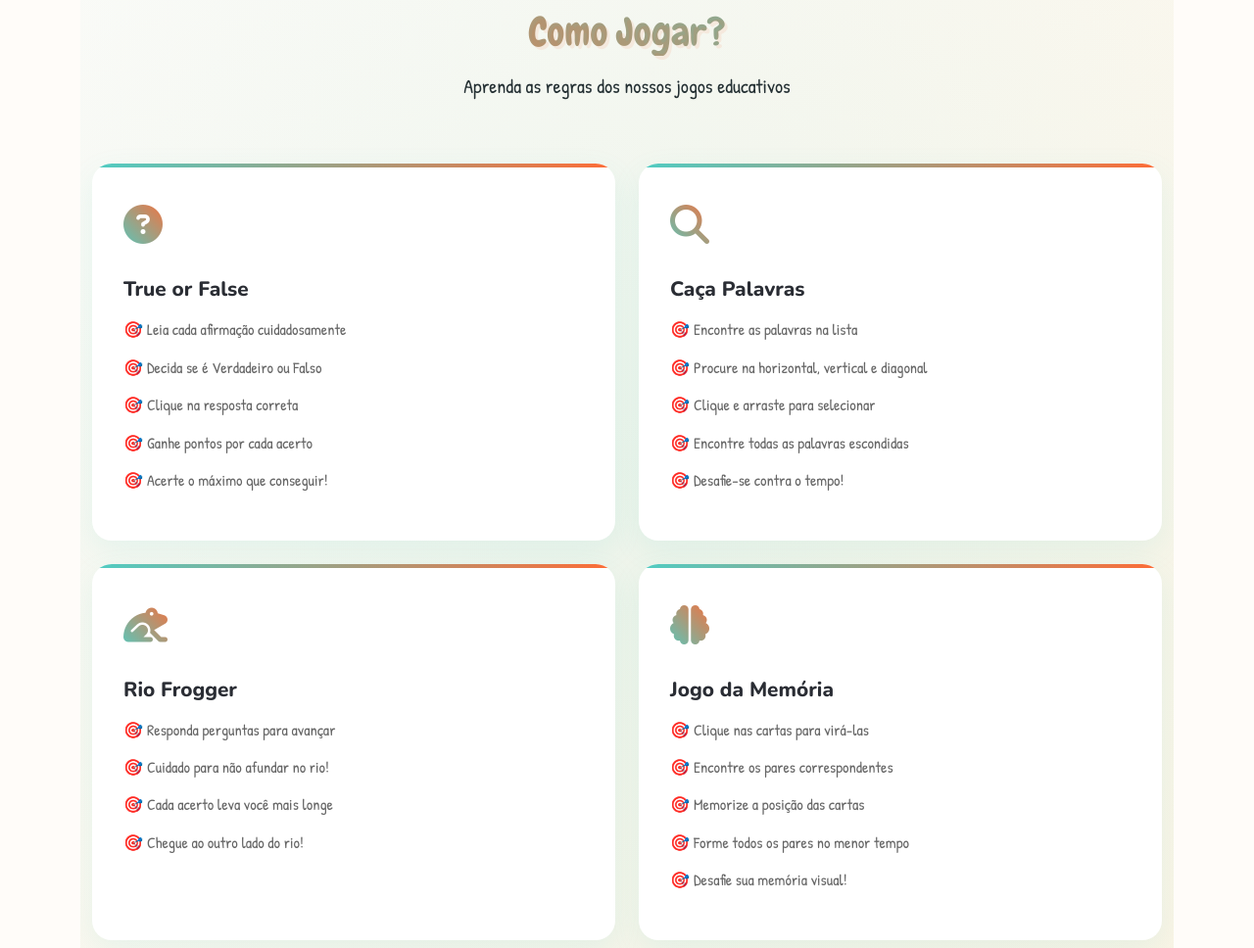
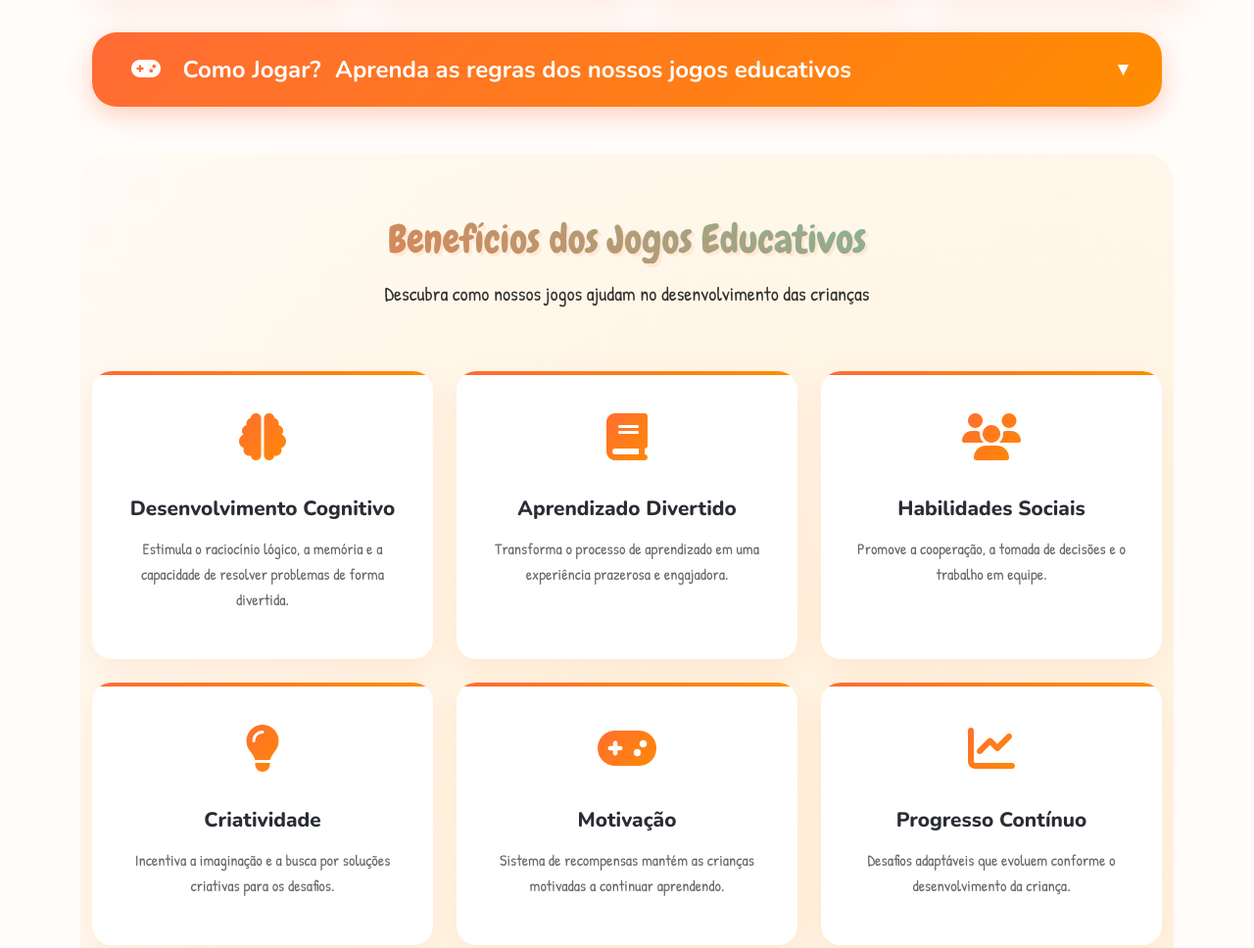
Before and after one commit to Nicolas4886/TCC-Site, a plain HTML site: page home.html in a window 1280 px wide. Shown: the part 1024-1992 px from the top of the page at 98% size. Drawn offline with nearby package versions, Linux system fonts and the light colour scheme.

Commit message:
Add files via upload

```diff
--- a/home.html
+++ b/home.html
@@ -99,8 +99,8 @@
 
         /* Seção principal */
         .main-content {
-            margin-top: 0; /* REMOVIDO margin-top anterior */
-            padding-top: 20px; /* Adicionado padding interno */
+            margin-top: 0;
+            padding-top: 20px;
         }
 
         /* Cards-jogos */
@@ -206,126 +206,117 @@
             font-family: 'Nunito', sans-serif;
         }
 
-        /* Regras dos jogos */
-        .regras-section {
-            padding: 3rem 0;
-            background: linear-gradient(135deg, #FFFCF9 0%, #FFF5E6 100%);
-            border-radius: 30px;
+        /* Dropdown Como Jogar - NOVO ESTILO */
+        .como-jogar-dropdown {
             margin: 3rem 0;
-            position: relative;
-            overflow: hidden;
         }
 
-        .regras-section::before {
-            content: '';
-            position: absolute;
-            top: -50%;
-            left: -50%;
-            width: 200%;
-            height: 200%;
-            background: radial-gradient(circle, rgba(78, 205, 196, 0.1) 0%, transparent 70%);
-            pointer-events: none;
+        .dropdown-btn {
+            background: var(--learn-gradient);
+            border: none;
+            border-radius: 25px;
+            padding: 20px 40px;
+            color: white;
+            font-family: 'Nunito', sans-serif;
+            font-weight: 700;
+            font-size: 1.5rem;
+            width: 100%;
+            text-align: left;
+            position: relative;
+            transition: all 0.3s ease;
+            box-shadow: 0 8px 25px rgba(255, 107, 53, 0.3);
         }
 
-        .regras-card {
-            background: white;
-            border-radius: 20px;
-            border: none;
-            padding: 2rem;
-            height: 100%;
-            transition: all 0.4s cubic-bezier(0.175, 0.885, 0.32, 1.275);
-            position: relative;
-            overflow: hidden;
-            box-shadow: 0 10px 30px rgba(78, 205, 196, 0.1);
+        .dropdown-btn:hover {
+            transform: translateY(-3px);
+            box-shadow: 0 12px 30px rgba(255, 107, 53, 0.4);
         }
 
-        .regras-card::before {
-            content: '';
+        .dropdown-btn::after {
+            content: '▼';
             position: absolute;
-            top: 0;
-            left: 0;
-            right: 0;
-            height: 4px;
-            background: linear-gradient(45deg, var(--learn-teal), var(--learn-orange));
+            right: 30px;
+            top: 50%;
+            transform: translateY(-50%);
+            transition: transform 0.3s ease;
+            font-size: 1.2rem;
         }
 
-        .regras-card:hover {
-            transform: translateY(-8px) scale(1.02);
-            box-shadow: 0 20px 40px rgba(78, 205, 196, 0.15);
+        .dropdown-btn.active::after {
+            transform: translateY(-50%) rotate(180deg);
         }
 
-        .regras-icon {
-            font-size: 2.5rem;
-            margin-bottom: 1.5rem;
-            background: linear-gradient(45deg, var(--learn-teal), var(--learn-orange));
-            -webkit-background-clip: text;
-            -webkit-text-fill-color: transparent;
-            display: inline-block;
+        .dropdown-content {
+            background: white;
+            border-radius: 0 0 25px 25px;
+            padding: 0;
+            max-height: 0;
+            overflow: hidden;
+            transition: all 0.5s ease;
+            box-shadow: 0 10px 30px rgba(0, 0, 0, 0.1);
         }
 
-        .regras-titulo {
+        .dropdown-content.show {
+            max-height: 2000px;
+            padding: 30px;
+        }
+
+        .regras-grid {
+            display: grid;
+            grid-template-columns: repeat(auto-fit, minmax(300px, 1fr));
+            gap: 2rem;
+            margin-top: 1rem;
+        }
+
+        .regra-item {
+            background: var(--learn-gradient-light);
+            border-radius: 20px;
+            padding: 2rem;
+            border-left: 5px solid var(--learn-orange);
+            transition: all 0.3s ease;
+        }
+
+        .regra-item:hover {
+            transform: translateY(-5px);
+            box-shadow: 0 10px 25px rgba(255, 107, 53, 0.1);
+        }
+
+        .regra-titulo {
             font-family: 'Nunito', sans-serif;
             font-weight: 800;
             color: var(--learn-dark);
             margin-bottom: 1rem;
             font-size: 1.3rem;
+            display: flex;
+            align-items: center;
+            gap: 10px;
         }
 
-        .regras-lista {
+        .regra-icon {
+            font-size: 1.5rem;
+            background: var(--learn-gradient);
+            -webkit-background-clip: text;
+            -webkit-text-fill-color: transparent;
+        }
+
+        .regra-lista {
             list-style: none;
             padding-left: 0;
             color: #666;
             line-height: 1.6;
         }
 
-        .regras-lista li {
+        .regra-lista li {
             margin-bottom: 0.8rem;
             position: relative;
             padding-left: 1.5rem;
         }
 
-        .regras-lista li::before {
+        .regra-lista li::before {
             content: '🎯';
             position: absolute;
             left: 0;
             top: 0;
-        }
-
-        /* Decorações */
-        .decoracao {
-            position: absolute;
-            z-index: -1;
-            opacity: 0.15;
-            animation: float 6s ease-in-out infinite;
-        }
-
-        .decoracao-1 {
-            top: 25%;
-            left: 8%;
-            font-size: 6rem;
-            color: var(--learn-orange);
-            animation-delay: 0s;
-        }
-
-        .decoracao-2 {
-            bottom: 20%;
-            right: 8%;
-            font-size: 6rem;
-            color: var(--learn-teal);
-            animation-delay: 2s;
-        }
-
-        .decoracao-3 {
-            top: 50%;
-            left: 85%;
-            font-size: 4rem;
-            color: var(--learn-yellow);
-            animation-delay: 4s;
-        }
-
-        @keyframes float {
-            0%, 100% { transform: translateY(0) rotate(0deg); }
-            50% { transform: translateY(-20px) rotate(5deg); }
         }
 
         /* Benefícios */
@@ -661,10 +652,14 @@
                 padding: 15px 0 10px 0;
             }
 
-            .decoracao-1,
-            .decoracao-2,
-            .decoracao-3 {
-                display: none;
+            .dropdown-btn {
+                padding: 15px 30px;
+                font-size: 1.3rem;
+            }
+
+            .regras-grid {
+                grid-template-columns: 1fr;
+                gap: 1rem;
             }
         }
 
@@ -860,27 +855,23 @@
                 </div>
             </div>
 
-            <!-- Regras dos jogos -->
-            <section class="regras-section">
+            <!-- Como Jogar Dropdown - NOVA SEÇÃO -->
+            <section class="como-jogar-dropdown">
                 <div class="container">
-                    <div class="row">
-                        <div class="col-12 text-center mb-5">
-                            <h2 class="section-title">
+                    <div class="dropdown-wrapper">
+                        <button class="dropdown-btn" onclick="toggleDropdown()">
+                            <i class="fas fa-gamepad me-3"></i>
                             Como Jogar?
-                            </h2>
-                            <p class="lead fs-5">Aprenda as regras dos nossos
-                                jogos educativos</p>
-                        </div>
-                    </div>
-
-                    <div class="row g-4">
-                        <div class="col-md-6">
-                            <div class="regras-card">
-                                <div class="regras-icon">
-                                    <i class="fas fa-question-circle"></i>
-                                </div>
-                                <h4 class="regras-titulo">True or False</h4>
-                                <ul class="regras-lista">
+                            <span class="ms-2">Aprenda as regras dos nossos jogos educativos</span>
+                        </button>
+                        <div class="dropdown-content" id="dropdownContent">
+                            <div class="regras-grid">
+                                <div class="regra-item">
+                                    <h4 class="regra-titulo">
+                                        <span class="regra-icon">❓</span>
+                                        True or False
+                                    </h4>
+                                    <ul class="regra-lista">
                                         <li>Leia cada afirmação cuidadosamente</li>
                                         <li>Decida se é Verdadeiro ou Falso</li>
                                         <li>Clique na resposta correta</li>
@@ -888,54 +879,47 @@
                                         <li>Acerte o máximo que conseguir!</li>
                                     </ul>
                                 </div>
-                        </div>
 
-                        <div class="col-md-6">
-                            <div class="regras-card">
-                                <div class="regras-icon">
-                                    <i class="fas fa-search"></i>
-                                </div>
-                                <h4 class="regras-titulo">Caça Palavras</h4>
-                                <ul class="regras-lista">
+                                <div class="regra-item">
+                                    <h4 class="regra-titulo">
+                                        <span class="regra-icon">🔍</span>
+                                        Caça Palavras
+                                    </h4>
+                                    <ul class="regra-lista">
                                         <li>Encontre as palavras na lista</li>
-                                    <li>Procure na horizontal, vertical e
-                                        diagonal</li>
+                                        <li>Procure na horizontal, vertical e diagonal</li>
                                         <li>Clique e arraste para selecionar</li>
-                                    <li>Encontre todas as palavras
-                                        escondidas</li>
+                                        <li>Encontre todas as palavras escondidas</li>
                                         <li>Desafie-se contra o tempo!</li>
                                     </ul>
                                 </div>
-                        </div>
 
-                        <div class="col-md-6">
-                            <div class="regras-card">
-                                <div class="regras-icon">
-                                    <i class="fas fa-frog"></i>
-                                </div>
-                                <h4 class="regras-titulo">Rio Frogger</h4>
-                                <ul class="regras-lista">
+                                <div class="regra-item">
+                                    <h4 class="regra-titulo">
+                                        <span class="regra-icon">🐸</span>
+                                        Rio Frogger
+                                    </h4>
+                                    <ul class="regra-lista">
                                         <li>Responda perguntas para avançar</li>
                                         <li>Cuidado para não afundar no rio!</li>
                                         <li>Cada acerto leva você mais longe</li>
                                         <li>Chegue ao outro lado do rio!</li>
                                     </ul>
                                 </div>
-                        </div>
 
-                        <div class="col-md-6">
-                            <div class="regras-card">
-                                <div class="regras-icon">
-                                    <i class="fas fa-brain"></i>
-                                </div>
-                                <h4 class="regras-titulo">Jogo da Memória</h4>
-                                <ul class="regras-lista">
+                                <div class="regra-item">
+                                    <h4 class="regra-titulo">
+                                        <span class="regra-icon">🧠</span>
+                                        Jogo da Memória
+                                    </h4>
+                                    <ul class="regra-lista">
                                         <li>Clique nas cartas para virá-las</li>
                                         <li>Encontre os pares correspondentes</li>
                                         <li>Memorize a posição das cartas</li>
                                         <li>Forme todos os pares no menor tempo</li>
                                         <li>Desafie sua memória visual!</li>
                                     </ul>
+                                </div>
                             </div>
                         </div>
                     </div>
@@ -1152,6 +1136,15 @@
             src="https://cdn.jsdelivr.net/npm/bootstrap@5.3.0-alpha1/dist/js/bootstrap.bundle.min.js"></script>
 
         <script>
+        // Função para o dropdown "Como Jogar?"
+        function toggleDropdown() {
+            const dropdownContent = document.getElementById('dropdownContent');
+            const dropdownBtn = document.querySelector('.dropdown-btn');
+
+            dropdownContent.classList.toggle('show');
+            dropdownBtn.classList.toggle('active');
+        }
+
         // Efeitos interativos simples
         document.addEventListener('DOMContentLoaded', function() {
             // Adiciona classe de animação aos cards quando entram na viewport
```
Lines whose indentation alone changed are shown as unchanged.
